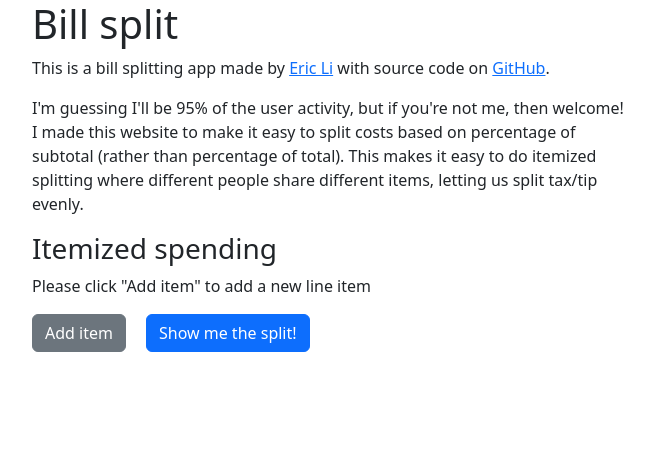
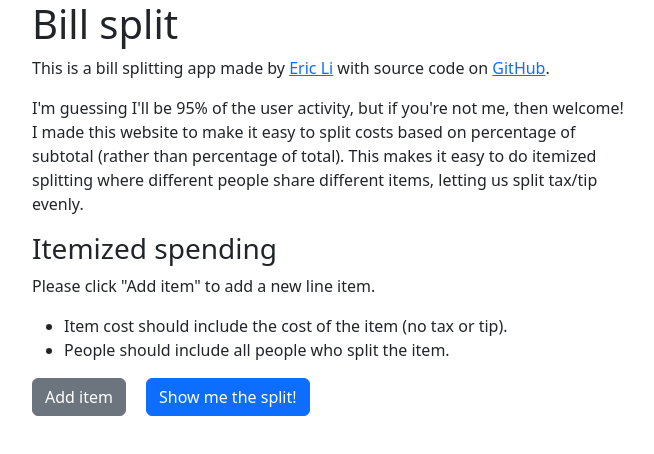
Before and after one commit to erichli1/billsplit, a React (Create React App) app: page / in a window 1280 px wide. Both pictures are taken after typing "5", "Sample" into the empty fields and a click on the button "Move to itemized costs". Shown: the top 454 px of the page, without its empty margins (308-962 px from the left). Built offline with nearby package versions, Linux system fonts and the light colour scheme.

Commit message:
Add explanations of each field in itemized spending page

```diff
--- a/src/App.css
+++ b/src/App.css
@@ -43,3 +43,7 @@
     transform: rotate(360deg);
   }
 }
+
+.red {
+  color: red;
+}
--- a/src/App.js
+++ b/src/App.js
@@ -54,11 +54,19 @@ function App() {
 
   const Item = () => {
     return <Row>
-      <Col><Form.Control required type="number" step="0.01" placeholder="XX.YY" name={'item-' + itemList.length} /></Col>
       <Col>
-        {peopleList.map((name) => (
-          <Form.Check label={name} id={'item-' + itemList.length + '-' + name} key={'item-' + itemList.length + '-' + name} name={'item-' + itemList.length + '-' + name}/>
-        ))}
+        <Form.Group>
+          <Form.Label>Item cost<span className="red"> *</span></Form.Label>
+          <Form.Control required type="number" step="0.01" placeholder="XX.YY" name={'item-' + itemList.length} />
+        </Form.Group>
+      </Col>
+      <Col>
+        <Form.Group>
+          <Form.Label>People<span className="red"> *</span></Form.Label>
+          {peopleList.map((name) => (
+            <Form.Check label={name} id={'item-' + itemList.length + '-' + name} key={'item-' + itemList.length + '-' + name} name={'item-' + itemList.length + '-' + name}/>
+          ))}
+        </Form.Group>
       </Col>
     </Row>
   }
--- a/src/ItemizedSpending.js
+++ b/src/ItemizedSpending.js
@@ -8,7 +8,15 @@ function ItemizedSpending(props) {
   return (
     <div>
       <h3>Itemized spending</h3>
-      <p>Please click "Add item" to add a new line item</p>
+      <p>Please click "Add item" to add a new line item.</p>
+      <ul>
+        <li>
+          Item cost should include the cost of the item (no tax or tip).
+        </li>
+        <li>
+          People should include all people who split the item.
+        </li>
+      </ul>
       <Form onSubmit={props.handleSubmit}>
         <Container>
           {props.itemList}
```
